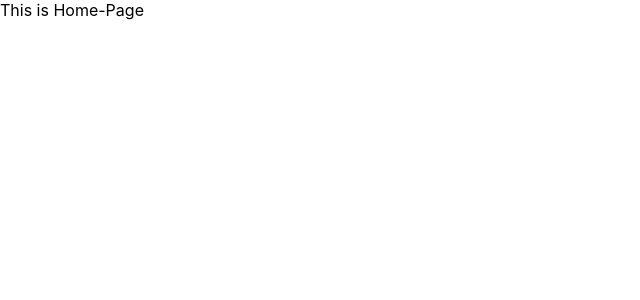
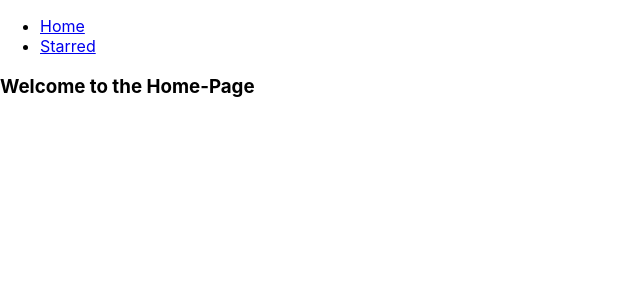
Before and after one commit to Abhitachi/Box-Office, a React (Create React App) app: page / in a window 1280 px wide. Shown: the top 300 px of the page, without its empty margins (0-640 px from the left). Built offline with nearby package versions, Linux system fonts and the light colour scheme.

Commit message:
added navbar and created page components

```diff
--- a/src/App.js
+++ b/src/App.js
@@ -1,17 +1,24 @@
 import React from 'react';
 import { Switch, Route } from 'react-router-dom';
 
+import Navs from './components/Navs';
+import Home from './pages/Home';
+import Starred from './pages/Starred';
+
 function App() {
   return (
+    <div>
+      <Navs />
       <Switch>
         <Route exact path="/">
-        This is Home-Page
+          <Home />
         </Route>
         <Route exact path="/starred">
-        This is Starred-Page
+          <Starred />
         </Route>
         <Route>This is 404 Page</Route>
       </Switch>
+    </div>
   );
 }
 
--- /dev/null
+++ b/src/components/Navs.js
@@ -0,0 +1,23 @@
+import React from 'react';
+import { Link } from 'react-router-dom';
+
+const LINKS = [
+  { to: './', text: 'Home' },
+  { to: './starred', text: 'Starred' },
+];
+
+const Navs = () => {
+  return (
+    <div>
+      <ul>
+        {LINKS.map(item => (
+          <li>
+            <Link to={item.to}>{item.text}</Link>
+          </li>
+        ))}
+      </ul>
+    </div>
+  );
+};
+
+export default Navs;
--- /dev/null
+++ b/src/pages/Home.js
@@ -0,0 +1,11 @@
+import React from 'react';
+
+const Home = () => {
+  return (
+    <div>
+      <h3>Welcome to the Home-Page</h3>
+    </div>
+  );
+};
+
+export default Home;
--- /dev/null
+++ b/src/pages/Starred.js
@@ -0,0 +1,11 @@
+import React from 'react';
+
+const Starred = () => {
+  return (
+    <div>
+      <h3>Welcome to the Starred-Page</h3>
+    </div>
+  );
+};
+
+export default Starred;
```
Lines whose indentation alone changed are shown as unchanged.
